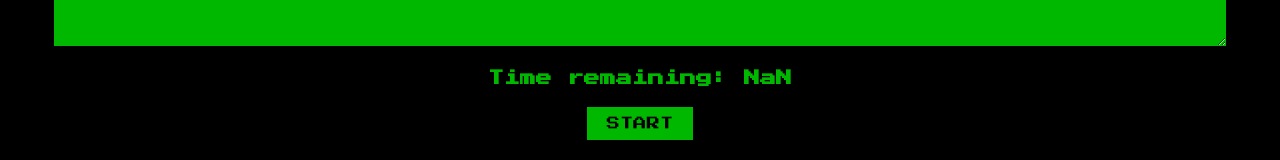
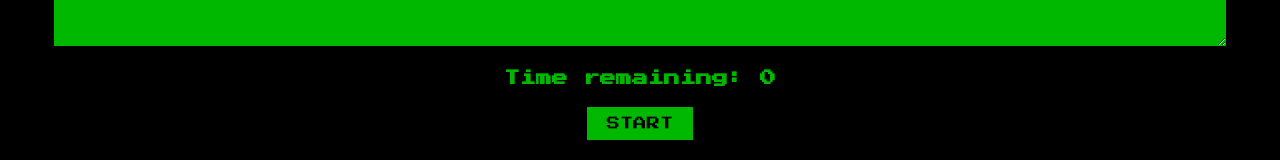
Before and after one commit to Haack79/typer-timing, a React (Create React App) app: page / in a window 1280 px wide. Shown: the part 244-404 px from the top of the page. Built offline with nearby package versions, Linux system fonts and the light colour scheme.

Commit message:
updated count down timer, also made it so it stops counting once it gets to zero

```diff
--- a/src/App.js
+++ b/src/App.js
@@ -12,8 +12,11 @@ function App() {
     }
 
     useEffect(() => {
-      setTimeout(time => {
-        setTimeLeft(time - 1)}, 1000)
+      if (timeLeft > 0) {
+        setTimeout(time => {
+          setTimeLeft(time => time - 1)}, 1000)
+      }
+
     }, [timeLeft])
 
     return (
```
